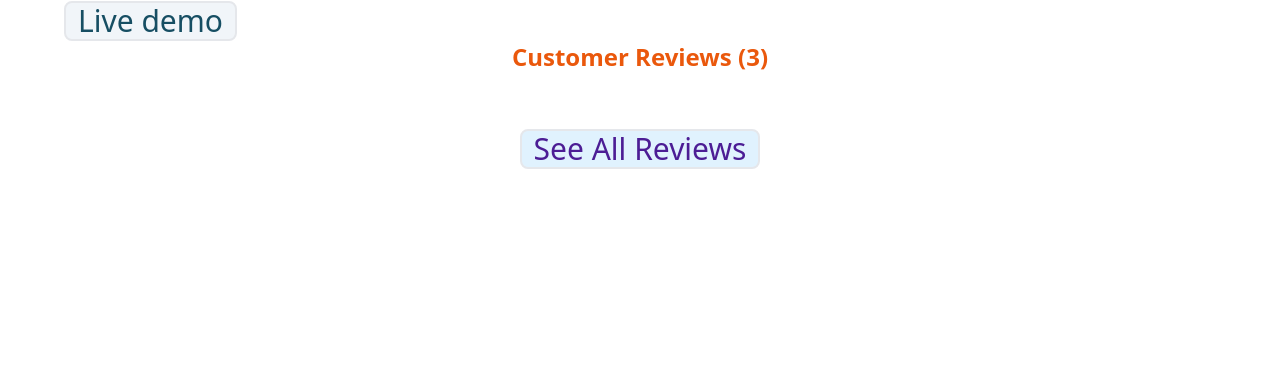
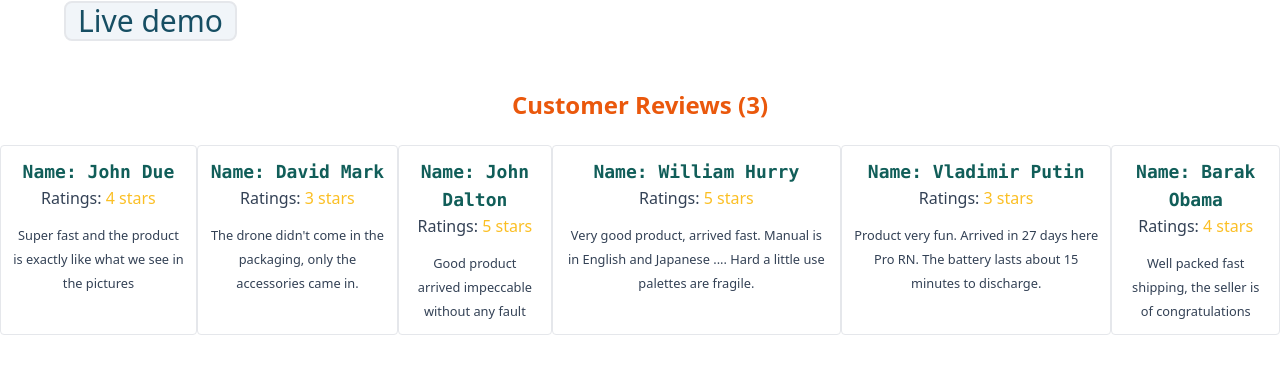
Before and after one commit to shamim-5/product-analysis-website, a React (Create React App) app: page /home in a window 1280 px wide. Shown: the part 391-776 px from the top of the page. Built offline with nearby package versions, Linux system fonts and the light colour scheme.

Commit message:
hook added

```diff
--- a/src/components/Home/Home.js
+++ b/src/components/Home/Home.js
@@ -1,11 +1,15 @@
-import React from "react";
 import { useNavigate } from "react-router-dom";
+import useCustomHooks from "../hooks/useCustomHooks";
+import SetReview from "../SetReview/SetReview";
 
 const Home = () => {
+  const [reviews] = useCustomHooks();
+
+
   const navigate = useNavigate();
   const handleClick = () => {
     navigate("../reviews");
-  }
+  };
   return (
     <div>
       <div className="grid grid-cols-1 md:grid-cols-3">
@@ -23,10 +27,18 @@ const Home = () => {
         </div>
       </div>
       <div>
-        <h2 className="text-2xl font-sans font-semibold text-orange-600">Customer Reviews (3)</h2>
+        <div className="mb-6 mt-12">
+          <h2 className="text-2xl font-sans font-semibold text-orange-600">Customer Reviews (3)</h2>
+        </div>
+        <div className="flex justify-between">
+          {reviews.map((review) => (
+            <SetReview review={review}></SetReview>
+          ))}
+        </div>
+        <button onClick={handleClick} type="button" className="text-bold text-3xl text-violet-900 border-2 bg-sky-100 px-3 rounded-lg hover:text-blue-900 my-14 hover:bg-violet-100">
+          See All Reviews
+        </button>
       </div>
-      <button onClick={handleClick} type="button" className="text-bold text-3xl text-violet-900 border-2 bg-sky-100 px-3 rounded-lg hover:text-blue-900 my-14 hover:bg-violet-100">See All Reviews
-      </button>
     </div>
   );
 };
--- a/src/components/Reviews/Reviews.js
+++ b/src/components/Reviews/Reviews.js
@@ -1,12 +1,9 @@
-import axios from "axios";
-import React, { useEffect, useState } from "react";
+import useCustomHooks from "../hooks/useCustomHooks";
 import SetReview from "../SetReview/SetReview";
 
 const Reviews = () => {
-  const [reviews, setReviews] = useState([]);
-  useEffect(() => {
-    axios.get("review.json").then((res) => setReviews(res.data));
-  }, []);
+  const [reviews] = useCustomHooks();
+
   return (
     <div className="my-9 mx-20">
       <div>
--- /dev/null
+++ b/src/components/hooks/useCustomHooks.js
@@ -0,0 +1,13 @@
+import axios from "axios";
+import { useEffect, useState } from "react";
+
+const useCustomHooks = () => {
+  const [reviews, setReviews] = useState([]);
+
+  useEffect(() => {
+    axios.get("review.json").then((res) => setReviews(res.data));
+  }, []);
+  return [reviews, setReviews];
+};
+
+export default useCustomHooks;
```
